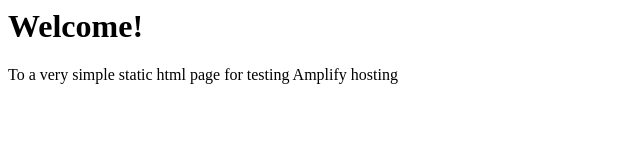
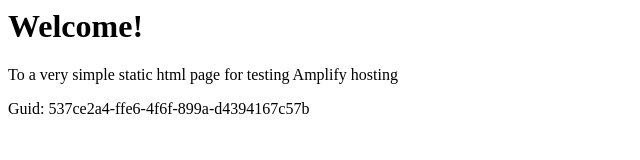
Before and after one commit to aws-aemilia-nrt/Github-PR-Commit-Integration-Test-DoNotTouch-v0-preprod-ap-northeast-1, a website: page src/index.html in a window 1280 px wide. Shown: the whole page, without its empty margins (0-640 px from the left). Drawn offline with Linux system fonts and the light colour scheme.

Commit message:
commit from integ tests

```diff
--- a/src/index.html
+++ b/src/index.html
@@ -1,3 +1,5 @@
+
+
 <html lang="en">
 
 <head>
@@ -10,6 +12,6 @@
 <body>
     <h1>Welcome!</h1>
     <p>To a very simple static html page for testing Amplify hosting</p>
-</body>
+    <p>Guid: 537ce2a4-ffe6-4f6f-899a-d4394167c57b</p></body>
 
 </html>
```
